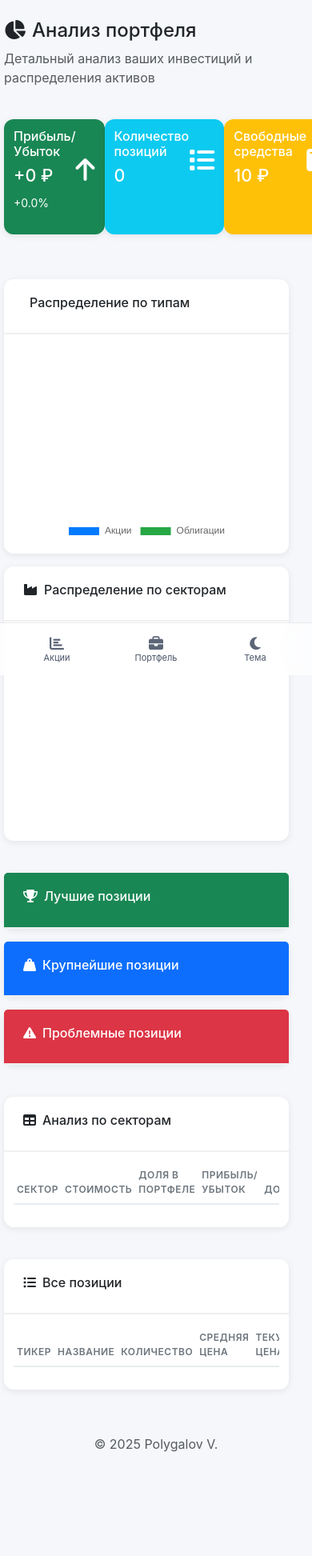
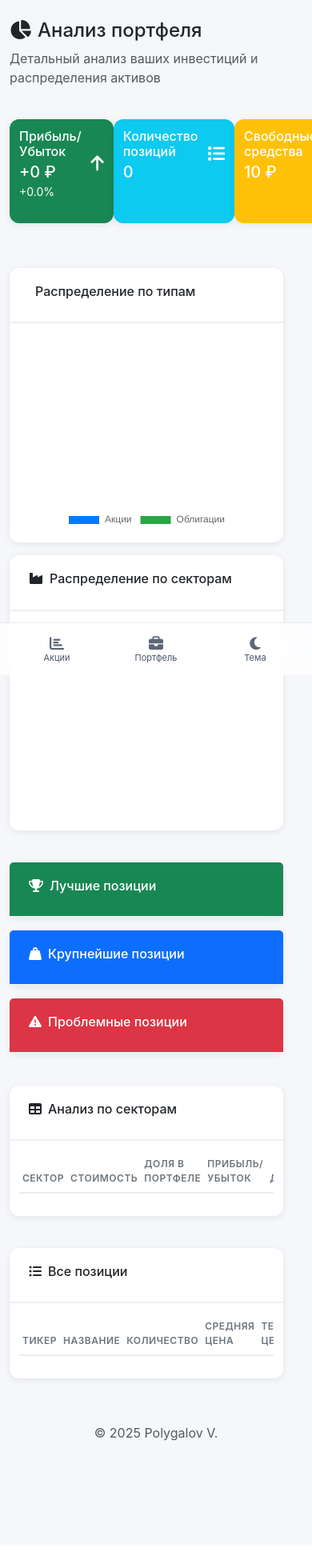
Before and after one commit to speymell/InvestikBotik, a Flask app: page /portfolio-analysis in a window 390 px wide. Shown: the whole page at 80% size. After the commit the page ends 1801 px from the top, so only its background shows below. Run offline with Flask 3, Linux system fonts and the light colour scheme; the visitor is signed in with stand-in values (Sample User, id 1); tables that the repository leaves empty hold one stand-in row (values such as "Sample post"); lists and menus that the app fills with data are empty; some libraries are stand-ins or nearby versions.

Commit message:
New fixes

```diff
--- a/static/style.css
+++ b/static/style.css
@@ -20,8 +20,8 @@
 /* Мобильные оптимизации */
 @media (max-width: 768px) {
     .container {
-        padding-left: 10px;
-        padding-right: 10px;
+        padding-left: 12px;
+        padding-right: 12px;
     }
 
     /* Компактные карточки на мобильных */
@@ -76,8 +76,8 @@
 /* Очень маленькие экраны */
 @media (max-width: 480px) {
     .container {
-        padding-left: 5px;
-        padding-right: 5px;
+        padding-left: 12px;
+        padding-right: 12px;
     }
 
     .card-body {
@@ -210,8 +210,16 @@
 .turnover-nav .btn { padding: .15rem .4rem; }
 
 /* Alerts actions: bigger buttons with spacing */
-.alerts-actions { gap: 8px; }
+.alerts-actions { display: flex; flex-wrap: wrap; gap: 10px; }
 .alerts-actions .btn { padding: .4rem .75rem !important; font-size: 0.95rem; }
+@media (max-width: 576px) {
+  .alerts-actions { justify-content: center; }
+  .alerts-actions .btn { padding: .35rem .55rem !important; font-size: 0.9rem; }
+}
+/* Safari fallback if flex gap is not supported */
+@supports not (gap: 8px) {
+  .alerts-actions .btn + .btn { margin-left: 8px; }
+}
 
 /* Make dark theme more neutral (less blue) */
 [data-theme="dark"] .btn-primary {
@@ -476,6 +484,14 @@
 
 .card-body {
     padding: 12px;
+}
+
+/* Improve spacing in tight stat headers inside cards */
+.card .card-body .d-flex.justify-content-between { gap: 12px; }
+@media (max-width: 576px) {
+  .card .card-body .d-flex.justify-content-between i.fa-2x { font-size: 1.35rem; }
+  .card .card-body h4 { font-size: 1.25rem; margin-bottom: 0; }
+  .card .card-body h6.card-title { margin-bottom: 0.25rem; }
 }
 
 /* Улучшенные кнопки */
@@ -1570,6 +1586,12 @@
     overflow: hidden;
 }
 .chart-wrapper { height: 320px; position: relative; }
+/* Portfolio Analysis charts responsiveness */
+#instrumentChart,
+#sectorChart {
+  max-width: 100%;
+  width: 100% !important;
+}
 
 .page-link:hover {
     background-color: #667eea;
--- a/templates/portfolio_analysis.html
+++ b/templates/portfolio_analysis.html
@@ -83,7 +83,7 @@
                 <h5><i class="fas fa-chart-donut me-2"></i>Распределение по типам</h5>
             </div>
             <div class="card-body">
-                <canvas id="instrumentChart" width="400" height="200"></canvas>
+                <canvas id="instrumentChart"></canvas>
             </div>
         </div>
     </div>
@@ -94,7 +94,7 @@
                 <h5><i class="fas fa-industry me-2"></i>Распределение по секторам</h5>
             </div>
             <div class="card-body">
-                <canvas id="sectorChart" width="400" height="200"></canvas>
+                <canvas id="sectorChart"></canvas>
             </div>
         </div>
     </div>
```
